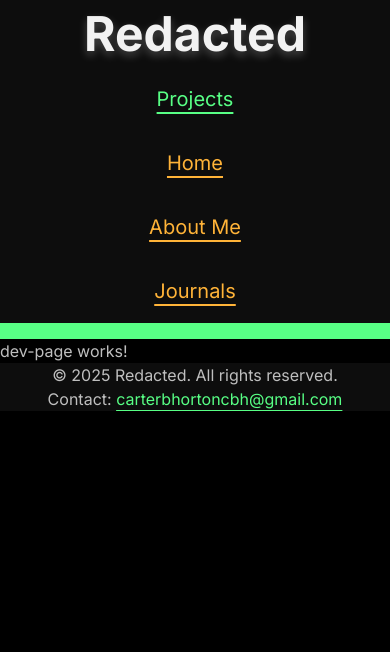
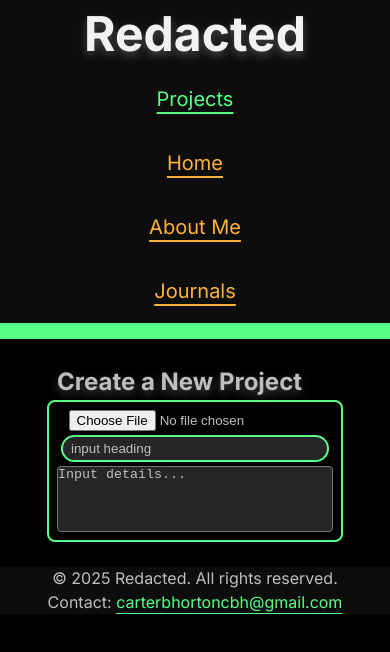
Before and after one commit to CarterHorton/portfolio, an Angular app: page /dev in a window 390 px wide. Shown: the top 652 px of the page. Built offline with nearby package versions, Linux system fonts and the light colour scheme.

Commit message:
added css and html for project-input mobile VP

```diff
--- a/src/app/components/project-input/project-input.html
+++ b/src/app/components/project-input/project-input.html
@@ -1 +1,11 @@
-<p>project-input works!</p>
+<h3>Create a New Project</h3>
+<section>
+    <div class="uploud-photo-button">
+        <input type="file" id="fileinput" name="fileinput">
+    </div>
+    <article>
+        <input type="text" placeholder="input heading" maxlength="35" [(ngModel)]="heading">
+        <textarea name="paragraph-input" id="paragraph-input" placeholder="Input details..."
+            [(ngModel)]="paragraph"></textarea>
+    </article>
+</section>
--- a/src/app/components/project-input/project-input.scss
+++ b/src/app/components/project-input/project-input.scss
@@ -0,0 +1,44 @@
+@use 'colors' as *;
+
+section {
+    border: 2px solid $primary;
+    border-radius: 8px;
+    margin: 0px auto 24px auto;
+    width: 20%;
+    min-width: 276px;
+    display: flex;
+    justify-content: space-between;
+    padding: 8px;
+    display: grid;
+    grid-template-columns: 100%;
+
+}
+h3 {
+    margin: 24px auto 0 auto;
+    width: 20%;
+    min-width: 276px;
+    text-align: left;
+}
+
+article {
+    display: grid;
+    grid-template-columns: auto;
+}
+
+.uploud-photo-button {
+    display: block;
+    margin: auto;
+    width: fit-content;
+}
+
+.uploud-photo-button input {
+    color: $light3;
+}
+
+article input[type="text"]::placeholder {
+    color: $light3;
+}
+
+textarea {
+    max-height: 1024px;
+}
--- a/src/app/components/project-input/project-input.ts
+++ b/src/app/components/project-input/project-input.ts
@@ -1,11 +1,13 @@
 import { Component } from '@angular/core';
+import { FormsModule } from '@angular/forms';
 
 @Component({
   selector: 'app-project-input',
-  imports: [],
+  imports: [FormsModule],
   templateUrl: './project-input.html',
   styleUrl: './project-input.scss',
 })
 export class ProjectInput {
-
+  heading = ""
+  paragraph = ""
 }
--- a/src/app/pages/dev-page/dev-page.html
+++ b/src/app/pages/dev-page/dev-page.html
@@ -1 +1 @@
-<p>dev-page works!</p>
+<app-project-input></app-project-input>
--- a/src/app/pages/dev-page/dev-page.ts
+++ b/src/app/pages/dev-page/dev-page.ts
@@ -1,8 +1,9 @@
 import { Component } from '@angular/core';
+import { ProjectInput } from "../../components/project-input/project-input";
 
 @Component({
   selector: 'app-dev-page',
-  imports: [],
+  imports: [ProjectInput],
   templateUrl: './dev-page.html',
   styleUrl: './dev-page.scss',
 })
--- a/src/styles.scss
+++ b/src/styles.scss
@@ -68,6 +68,21 @@ input[type="text"], input[type="password"] {
     }
 }
 
+textarea {
+    field-sizing: content;
+    min-width: none;
+    max-width: 100%;
+    min-height: 64px;
+    border-radius: 4px;
+    background-color: $dark2;
+    color: $light2;
+    resize: none;
+
+    &::placeholder {
+        color: $light3;
+    }
+}
+
 // Button Styles
 button {
     /* Three pixel margin makes up for the box shadow */
```
